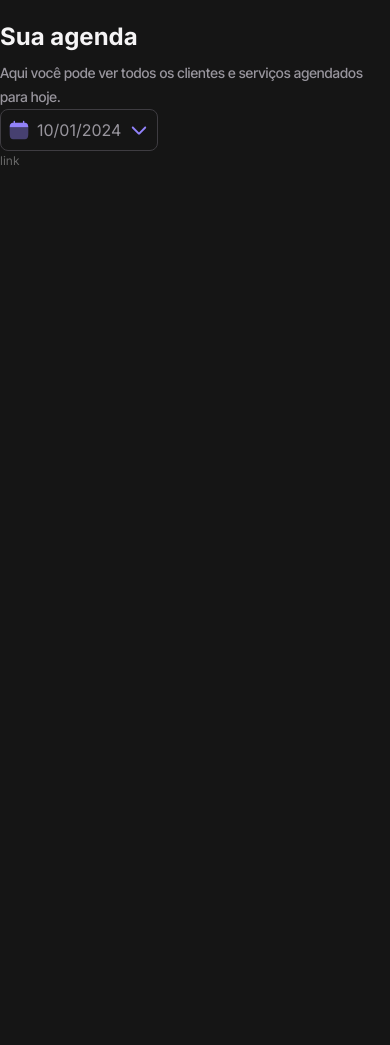
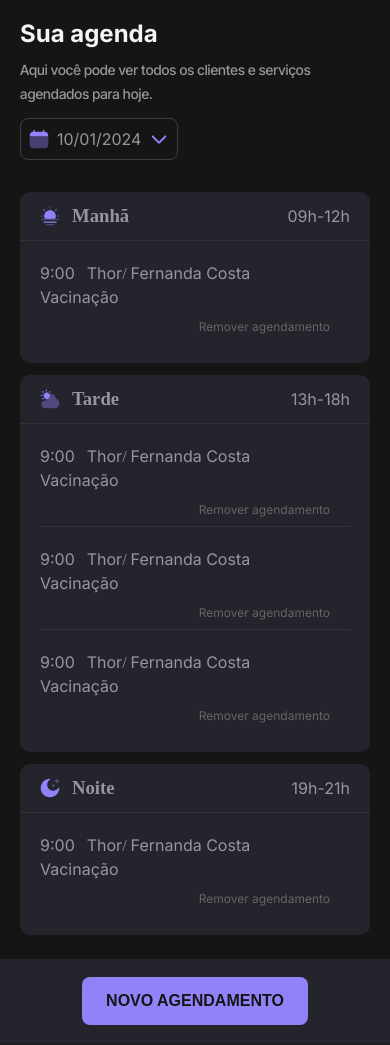
Before and after one commit to rosendo2015/petshop-agendamento, a plain HTML site: page index.html in a window 390 px wide. Shown: the part 55-1100 px from the top of the page. Before the commit the page ends 844 px from the top, so only its background shows below. Drawn offline with Linux system fonts and the light colour scheme.

Commit message:
style mobile

```diff
--- a/css/styles.css
+++ b/css/styles.css
@@ -31,17 +31,27 @@
   --font-inter: "Inter", sans-serif;
 }
 #app {
+  background-color: var(--background-primary);
   width: 390px;
   margin-inline: auto;
+  margin-block: 0 3rem;
 }
-.logo {
-  background-color: var(--background-logo);
-  width: fit-content;
-  padding: 0.75rem 1.5rem;
-  border-radius: 0 0 0.75rem 0;
-  margin-bottom: 1.5rem;
-}
+
 body {
+  color: var(--content-secondary);
+  background-color: var(--background-secondary);
+  header {
+    margin-bottom: 9px;
+    .logo {
+      background-color: var(--background-logo);
+      width: fit-content;
+      padding: 0.75rem 1.5rem;
+      border-radius: 0 0 0.75rem 0;
+    }
+  }
+  main {
+    padding: 12px 20px;
+  }
   h1 {
     font-family: var(--font-inter);
     font-weight: 700;
@@ -52,10 +62,10 @@ body {
   }
   p {
     font-family: var(--font-inter-tight);
-
     font-weight: 500;
     font-size: 14px;
     line-height: 24px;
+    margin-bottom: 12px;
   }
   span {
     font-family: var(--font-inter);
@@ -63,8 +73,6 @@ body {
     font-size: 16px;
     line-height: 150%;
   }
-  color: var(--content-secondary);
-  background-color: var(--background-primary);
 }
 .date-container {
   display: flex;
@@ -74,6 +82,39 @@ body {
   width: fit-content;
   padding: 0.5rem;
   border-radius: 0.5rem;
+  margin-bottom: 32px;
+}
+.card {
+  background-color: var(--background-tertiary);
+  border-radius: 10px;
+  padding-bottom: 20px;
+  margin-bottom: 12px;
+  .header-cards {
+    border-bottom: 1px solid var(--border-divisor);
+    padding: 12px 20px;
+    display: flex;
+    justify-content: space-between;
+    align-items: center;
+  }
+  .periodo {
+    display: flex;
+    align-items: center;
+    gap: 12px;
+  }
+  .agendamentos {
+    padding: 20px 20px 0;
+    .wrapper-info {
+      display: flex;
+      gap: 12px;
+    }
+  }
+  .remover {
+    padding: 8px 20px;
+    text-align: end;
+  }
+  .divisor {
+    border-bottom: 1px solid var(--border-divisor);
+  }
 }
 a {
   font-family: var(--font-inter);
@@ -87,3 +128,25 @@ a {
     color: var(--content-primary);
   }
 }
+footer {
+  background-color: var(--background-tertiary);
+  display: flex;
+  align-items: center;
+  justify-content: center;
+  padding: 18px 20px;
+  button {
+    border: none;
+    cursor: pointer;
+    color: var(--background-primary);
+    padding: 12px 24px;
+    border-radius: 8px;
+    font-weight: 700;
+    font-size: 16px;
+    line-height: 24px;
+    background-color: var(--content-brand);
+    transition: 0.7s;
+  }
+  button:hover {
+    background-color: var(--background-highlights);
+  }
+}
--- a/index.html
+++ b/index.html
@@ -20,16 +20,125 @@
                 <img src="assets/logo.svg" alt="logo">
             </div>
         </header>
+        <main>
             <div>
                 <h1>Sua agenda</h1>
                 <p>Aqui você pode ver todos os clientes e serviços agendados para hoje.</p>
             </div>
             <div class="date-container">
-            <img src="assets/Calendar-Minimalistic.svg" alt="">
+                <img src="assets/Calendar.svg" alt="">
                 <span>10/01/2024</span>
                 <img src="assets/Icon.svg" alt="">
             </div>
-        <a href="#">link </a>
+            <div class="card">
+                <div class="header-cards">
+                    <div class="periodo">
+                        <img src="assets/Sun-Fog.svg" alt="">
+                        <h3>Manhã</h3>
+                    </div>
+                    <span>09h-12h</span>
+                </div>
+                <div class="agendamentos">
+                    <div class="wrapper-info">
+                        <div class="horario"><span>9:00</span></div>
+                        <div class="">
+                            <span>Thor</span>/
+                            <span>Fernanda Costa</span>
+                        </div>
+                    </div>
+                    <div class="servico">
+                        <span>Vacinação</span>
+                    </div>
+                    <div class="remover">
+                        <a href="#">Remover agendamento</a>
+                    </div>
+                </div>
+            </div>
+            <div class="card">
+                <div class="header-cards">
+                    <div class="periodo">
+                        <img src="assets/Cloud-Sun.svg" alt="">
+                        <h3>Tarde</h3>
+                    </div>
+                    <span>13h-18h</span>
+                </div>
+                <div class="agendamentos">
+                    <div class="wrapper-info">
+                        <div class="horario"><span>9:00</span></div>
+                        <div class="">
+                            <span>Thor</span>/
+                            <span>Fernanda Costa</span>
+                        </div>
+                    </div>
+                    <div class="servico">
+                        <span>Vacinação</span>
+                    </div>
+                    <div class="remover divisor">
+                        <a href="#">Remover agendamento</a>
+                    </div>
+                </div>
+                <div class="agendamentos">
+                    <div class="wrapper-info">
+                        <div class="horario"><span>9:00</span></div>
+                        <div class="">
+                            <span>Thor</span>/
+                            <span>Fernanda Costa</span>
+                        </div>
+                    </div>
+                    <div class="servico">
+                        <span>Vacinação</span>
+                    </div>
+                    <div class="remover divisor">
+                        <a href="#">Remover agendamento</a>
+                    </div>
+                </div>
+                <div class="agendamentos">
+                    <div class="wrapper-info">
+                        <div class="horario"><span>9:00</span></div>
+                        <div class="">
+                            <span>Thor</span>/
+                            <span>Fernanda Costa</span>
+                        </div>
+                    </div>
+                    <div class="servico">
+                        <span>Vacinação</span>
+                    </div>
+                    <div class="remover">
+                        <a href="#">Remover agendamento</a>
+                    </div>
+                </div>
+            </div>
+            <div class="card">
+                <div class="header-cards">
+                    <div class="periodo">
+                        <img src="assets/Moon-Stars.svg" alt="">
+                        <h3>Noite</h3>
+                    </div>
+                    <span>19h-21h</span>
+                </div>
+                <div class="agendamentos">
+                    <div class="wrapper-info">
+                        <div class="horario"><span>9:00</span></div>
+                        <div class="">
+                            <span>Thor</span>/
+                            <span>Fernanda Costa</span>
+                        </div>
+                    </div>
+                    <div class="servico">
+                        <span>Vacinação</span>
+                    </div>
+                    <div class="remover">
+                        <a href="#">Remover agendamento</a>
+                    </div>
+                </div>
+            </div>
+        </main>
+        <footer>
+            <button>
+                NOVO AGENDAMENTO
+            </button>
+        </footer>
+
     </div>
     <script src="./js/main.js"></script>
 </body>
```
Also changed, not shown: assets/Calendar.svg (renamed from assets/Calendar-Minimalistic.svg), assets/Close-Small.svg (renamed from assets/Close-Small-Fill--Streamline-Rounded-Fill---Material-Symbols.svg), assets/Cloud-Sun.svg (renamed from assets/Cloud-Sun-4--Streamline-Solar.svg), assets/Moon-Stars.svg (renamed from assets/Moon-Stars--Streamline-Solar.svg), assets/Pet-Paw.svg (renamed from assets/Pet-Paw--Streamline-Core.svg), assets/Phone.svg (renamed from assets/Phone--Streamline-Solar.svg), assets/Sun-Fog.svg (renamed from assets/Sun-Fog--Streamline-Solar.svg), assets/User.svg (renamed from assets/User--Streamline-Solar.svg). Lines whose indentation alone changed are shown as unchanged.
